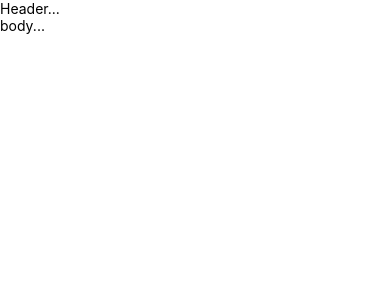
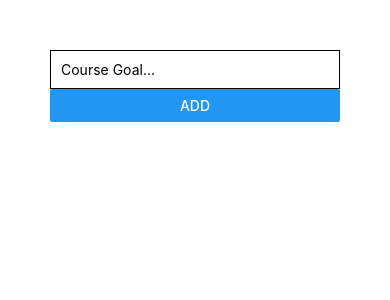
Before and after one commit to richard-buckingham/rn-complete-guide, a React Native app: screen / in a window 390 px wide. Shown: the top 300 px of the page. Built offline with nearby package versions, Linux system fonts and the light colour scheme.

Commit message:
Add <TextInput /> and <Button />

```diff
--- a/App.js
+++ b/App.js
@@ -1,12 +1,15 @@
 import React from "react";
-import { StyleSheet, Text, View } from "react-native";
+import { StyleSheet, Text, View, TextInput, Button } from "react-native";
 
 export default function App() {
   return (
-    <View>
+    <View style={{ padding: 50 }}>
       <View>
-        <Text>Header...</Text>
-        <Text>body...</Text>
+        <TextInput
+          placeholder="Course Goal..."
+          style={{ borderColor: "black", borderWidth: 1, padding: 10 }}
+        />
+        <Button title="ADD" />
       </View>
     </View>
   );
```
